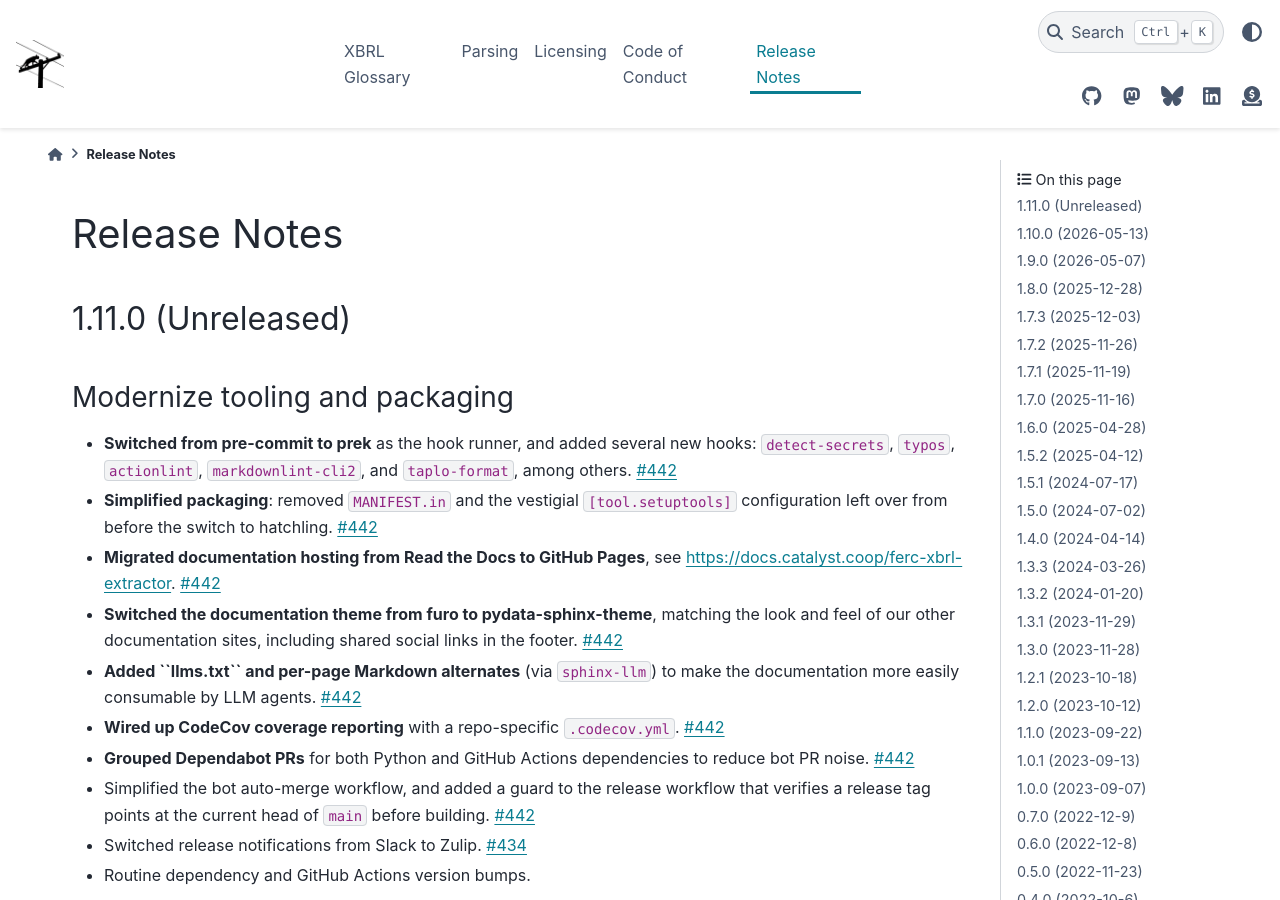
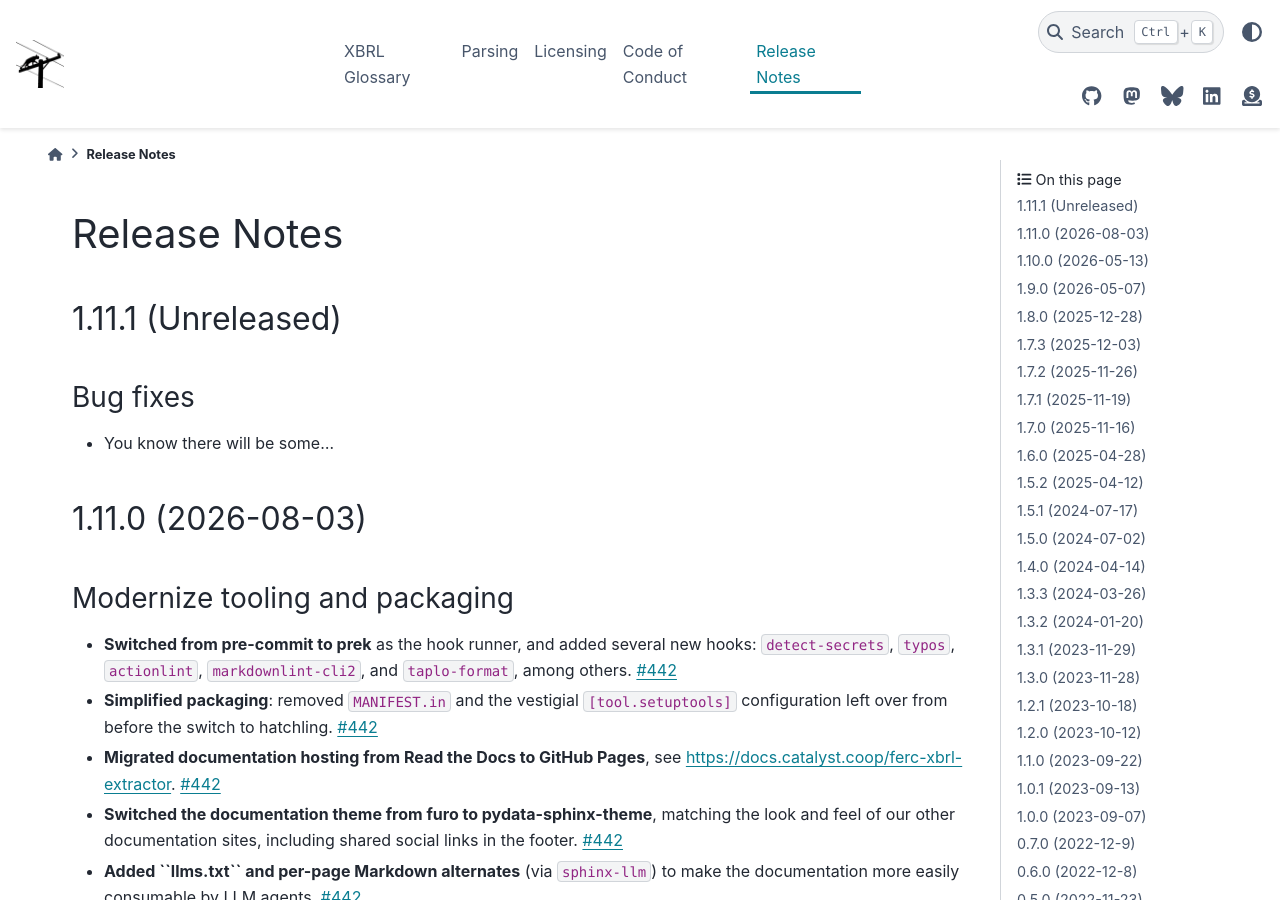
Before and after one commit to catalyst-cooperative/ferc-xbrl-extractor, a Sphinx documentation site: the page built from docs/release_notes.rst, in a window 1280 px wide and 900 px high. Built offline with Sphinx 7.4.7 and the PyData theme 0.15.4, drawn with Linux system fonts in a browser that asks for light colours; pages that are not in the unit, such as notebooks, are missing from menus.

Commit message:
Update release notes for v1.11.0 (#452)

```diff
--- a/docs/release_notes.rst
+++ b/docs/release_notes.rst
@@ -2,10 +2,21 @@
 Release Notes
 =======================================================================================
 
+.. _release-v1-11-1:
+
+---------------------------------------------------------------------------------------
+1.11.1 (Unreleased)
+---------------------------------------------------------------------------------------
+
+Bug fixes
+^^^^^^^^^
+
+* You know there will be some...
+
 .. _release-v1-11-0:
 
 ---------------------------------------------------------------------------------------
-1.11.0 (Unreleased)
+1.11.0 (2026-08-03)
 ---------------------------------------------------------------------------------------
 
 Modernize tooling and packaging
```
